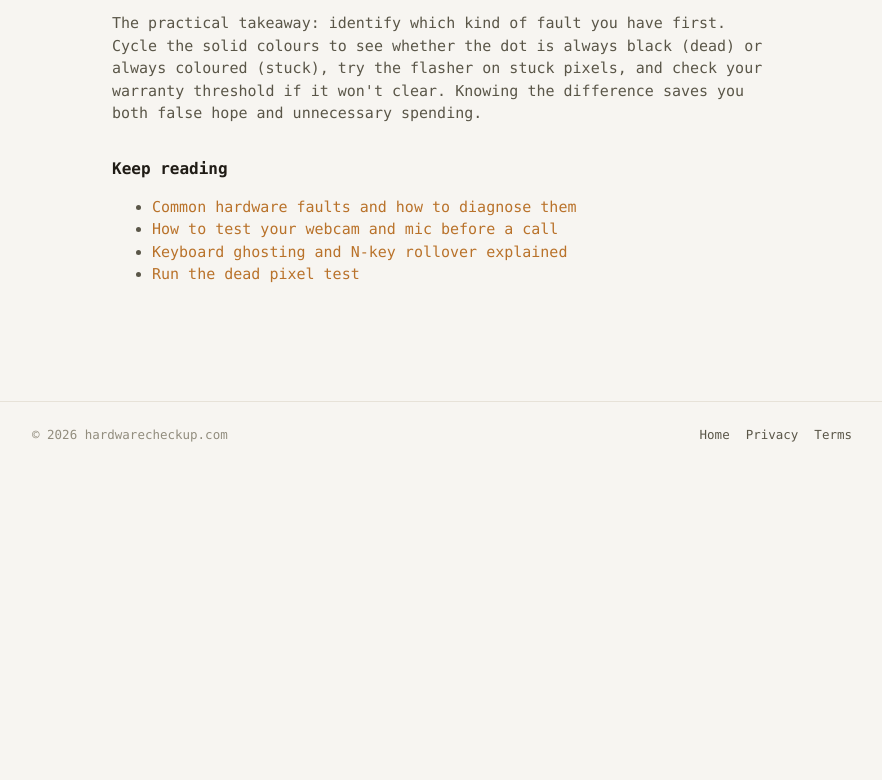
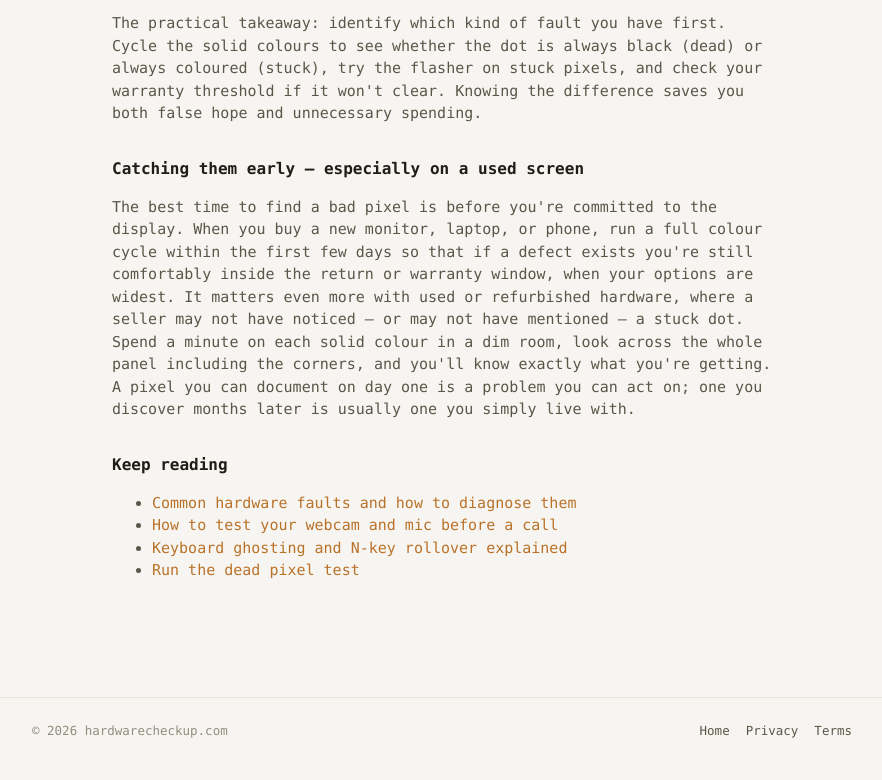
Before and after one commit to ngineer420/hardware-checkup, a plain HTML site: page articles/what-causes-dead-pixels-and-can-you-fix-them.html in a window 1280 px wide. Shown: the part 2099-2879 px from the top of the page, without its empty margins (198-1080 px from the left). Before the commit the page ends 2583 px from the top, so only its background shows below. Drawn offline with Linux system fonts and the light colour scheme.

Commit message:
Expand two articles to target length; tidy dead-pixel fullscreen exit
Co-Authored-By: Claude Opus 4.8 <noreply@anthropic.com>

```diff
--- a/articles/what-causes-dead-pixels-and-can-you-fix-them.html
+++ b/articles/what-causes-dead-pixels-and-can-you-fix-them.html
@@ -42,6 +42,9 @@
   <p>If the flashing method fails and you've got a dead pixel, the realistic path is replacement rather than repair — and whether you're entitled to one depends on the manufacturer's dead-pixel policy. Most makers publish a threshold: a certain number of dead or stuck sub-pixels, sometimes with stricter limits for the bright center of the screen, before they'll consider a panel defective under warranty. A single stuck pixel often falls below that bar, frustrating as that is, while several clustered together may qualify. It's worth checking the exact policy for your model and running a documented colour test early in the return window, because a pixel you can prove was faulty on day one is far easier to claim than one you notice months later.</p>
   <p>The practical takeaway: identify which kind of fault you have first. Cycle the solid colours to see whether the dot is always black (dead) or always coloured (stuck), try the flasher on stuck pixels, and check your warranty threshold if it won't clear. Knowing the difference saves you both false hope and unnecessary spending.</p>
 
+  <h2>Catching them early — especially on a used screen</h2>
+  <p>The best time to find a bad pixel is before you're committed to the display. When you buy a new monitor, laptop, or phone, run a full colour cycle within the first few days so that if a defect exists you're still comfortably inside the return or warranty window, when your options are widest. It matters even more with used or refurbished hardware, where a seller may not have noticed — or may not have mentioned — a stuck dot. Spend a minute on each solid colour in a dim room, look across the whole panel including the corners, and you'll know exactly what you're getting. A pixel you can document on day one is a problem you can act on; one you discover months later is usually one you simply live with.</p>
+
   <h2>Keep reading</h2>
   <ul>
     <li><a href="/articles/common-hardware-faults-and-how-to-diagnose-them.html">Common hardware faults and how to diagnose them</a></li>
```
Also changed, not shown: articles/how-to-test-webcam-and-mic-before-a-call.html (+2 -0 lines).
